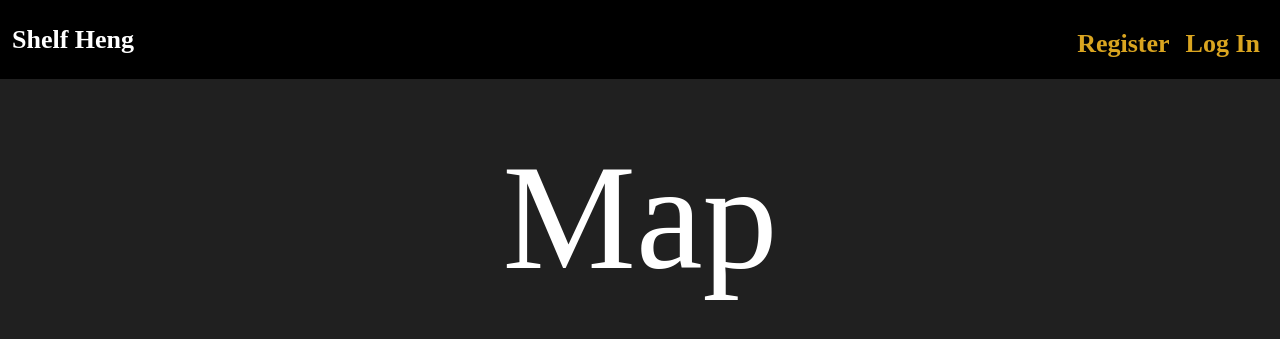
After one commit to PZJPANG/shelfheng, a Flask app: page /map in a window 1280 px wide. The commit adds this page. Shown: the top 339 px of the page. Run offline with Flask 3, Linux system fonts and the light colour scheme; some libraries are stand-ins or nearby versions.

Commit message:
initialize the map function

```diff
--- a/app.py
+++ b/app.py
@@ -168,3 +168,7 @@ def search():
         if q:
             items = db.execute("SELECT name, place, shelf FROM items WHERE name LIKE ? AND user_id = ?", "%" + q + "%", session["user_id"])
     return render_template("search.html", items=items)
+
+@app.route("/map", methods=["GET", "POST"])
+def map():
+    return render_template("map.html")
--- a/templates/item.html
+++ b/templates/item.html
@@ -10,7 +10,6 @@ Item
     .item {
         overflow: auto;
         width: 100%;
-        opacity: 0.7;
     }
 
     .item table {
--- a/templates/layout.html
+++ b/templates/layout.html
@@ -29,6 +29,11 @@
             <div class="collapse navbar-collapse" id="navbar">
                 {% if session["user_id"] %}
                 <ul class="navbar-nav ms-auto mt-2">
+                    <li class="nav-item">
+                    <a class="nav-link" href="/map" style="font-family: 'Times New Roman', serif; font-weight: bold; font-size: 26px; color: #DAA520;" >
+                        Map
+                    </a>
+                    </li>
                     <li class="nav-item">
                     <a class="nav-link" href="/item" style="font-family: 'Times New Roman', serif; font-weight: bold; font-size: 26px; color: #DAA520;" >
                         Item
--- /dev/null
+++ b/templates/map.html
@@ -0,0 +1,9 @@
+{% extends "layout.html" %}
+
+{% block title %}
+    Map
+{% endblock %}
+
+{% block body %}
+    <h1 style="font-family: 'Times New Roman'; font-size: 150px;"> Map </h1>
+{% endblock %}
```
